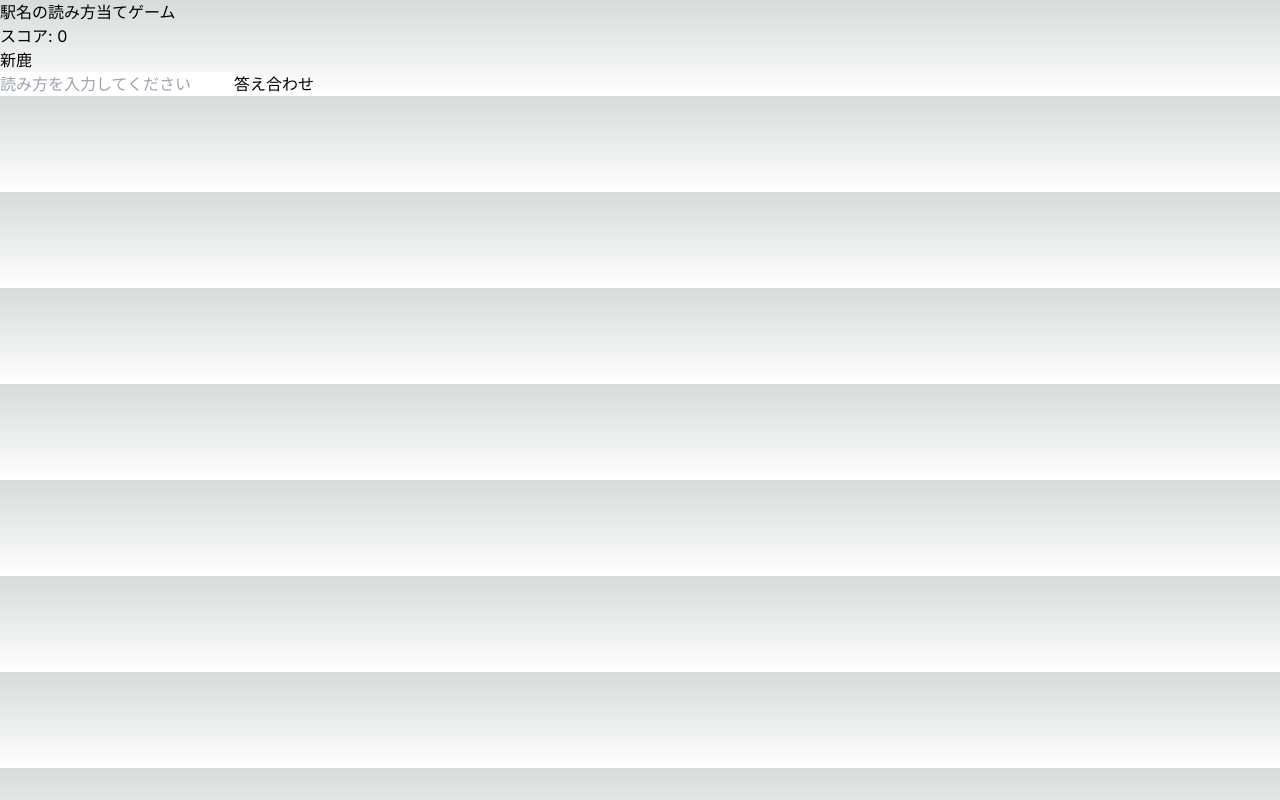
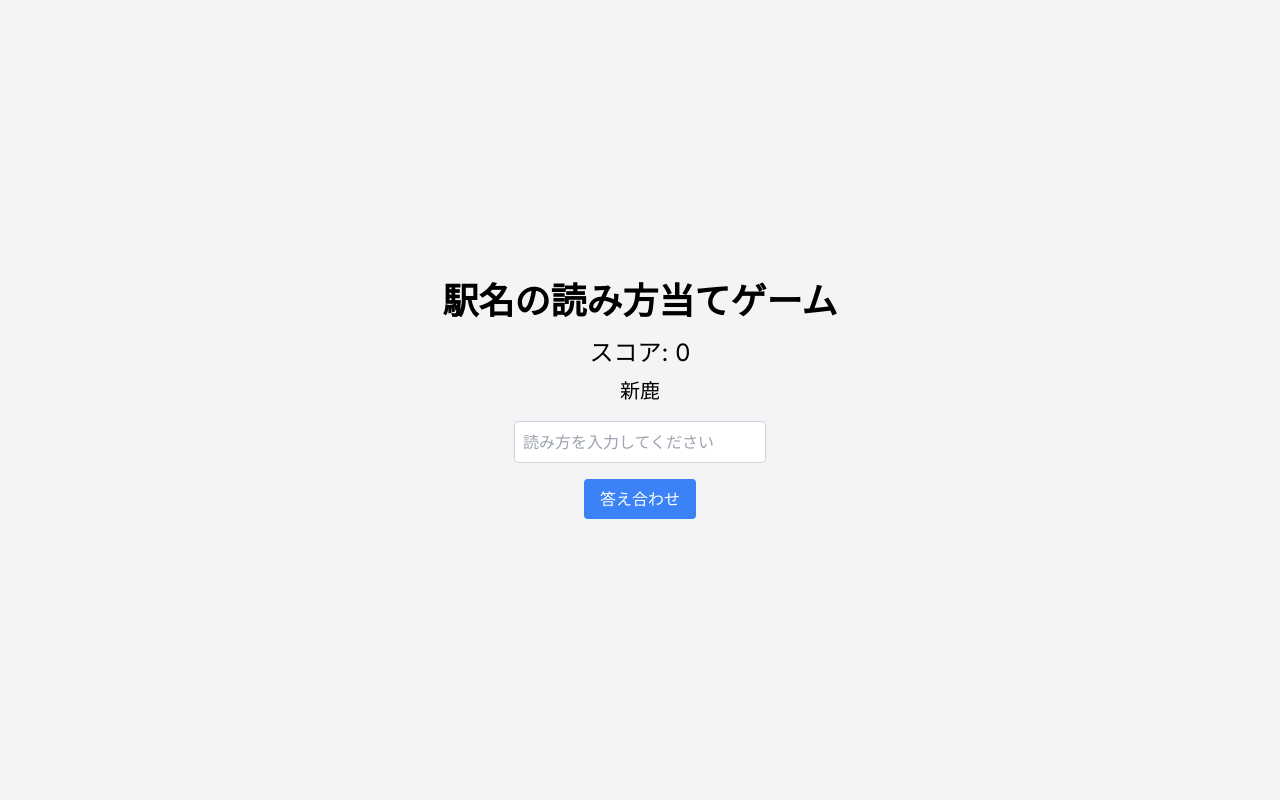
Before and after one commit to takeo-t/stations-name-reading-game, a Next.js app: page / in a window 1280 px wide. Built offline with nearby package versions, Linux system fonts and the light colour scheme.

Commit message:
スタイルの適用

```diff
--- a/src/app/game.tsx
+++ b/src/app/game.tsx
@@ -28,17 +28,23 @@ const Game: React.FC = () => {
   };
 
   return (
-    <div>
-      <h1>駅名の読み方当てゲーム</h1>
-      <p>スコア: {score}</p>
-      <p>{currentStation.stationName}</p>
+    <div className="flex flex-col items-center justify-center min-h-screen bg-gray-100">
+      <h1 className="text-4xl font-bold mb-4 text-black">駅名の読み方当てゲーム</h1>
+      <p className="text-2xl mb-2 text-black">スコア: {score}</p>
+      <p className="text-xl mb-4 text-black">{currentStation.stationName}</p>
       <input
         type="text"
         value={userInput}
         onChange={handleInputChange}
         placeholder="読み方を入力してください"
+        className="p-2 border border-gray-300 rounded mb-4 text-black"
       />
-      <button onClick={checkAnswer}>答え合わせ</button>
+      <button
+        onClick={checkAnswer}
+        className="bg-blue-500 text-white px-4 py-2 rounded hover:bg-blue-700"
+      >
+        答え合わせ
+      </button>
     </div>
   );
 };
```
